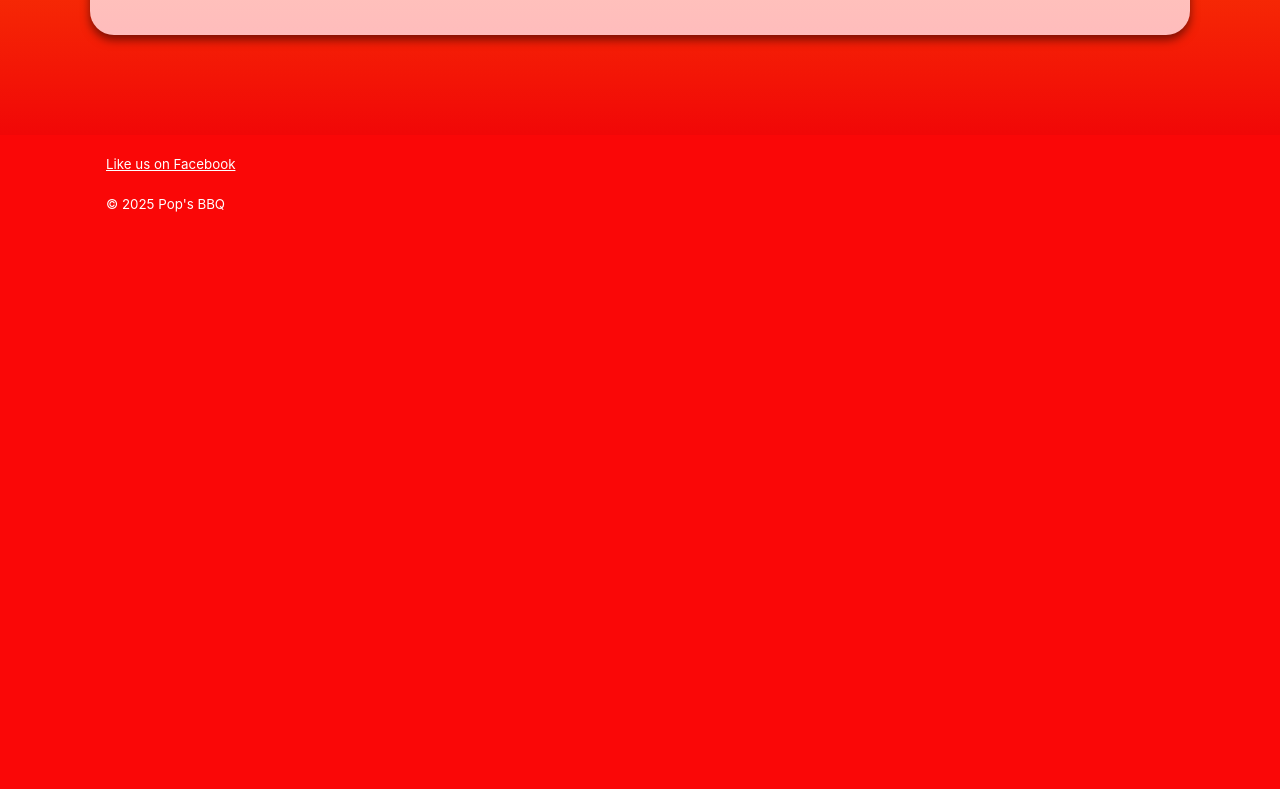
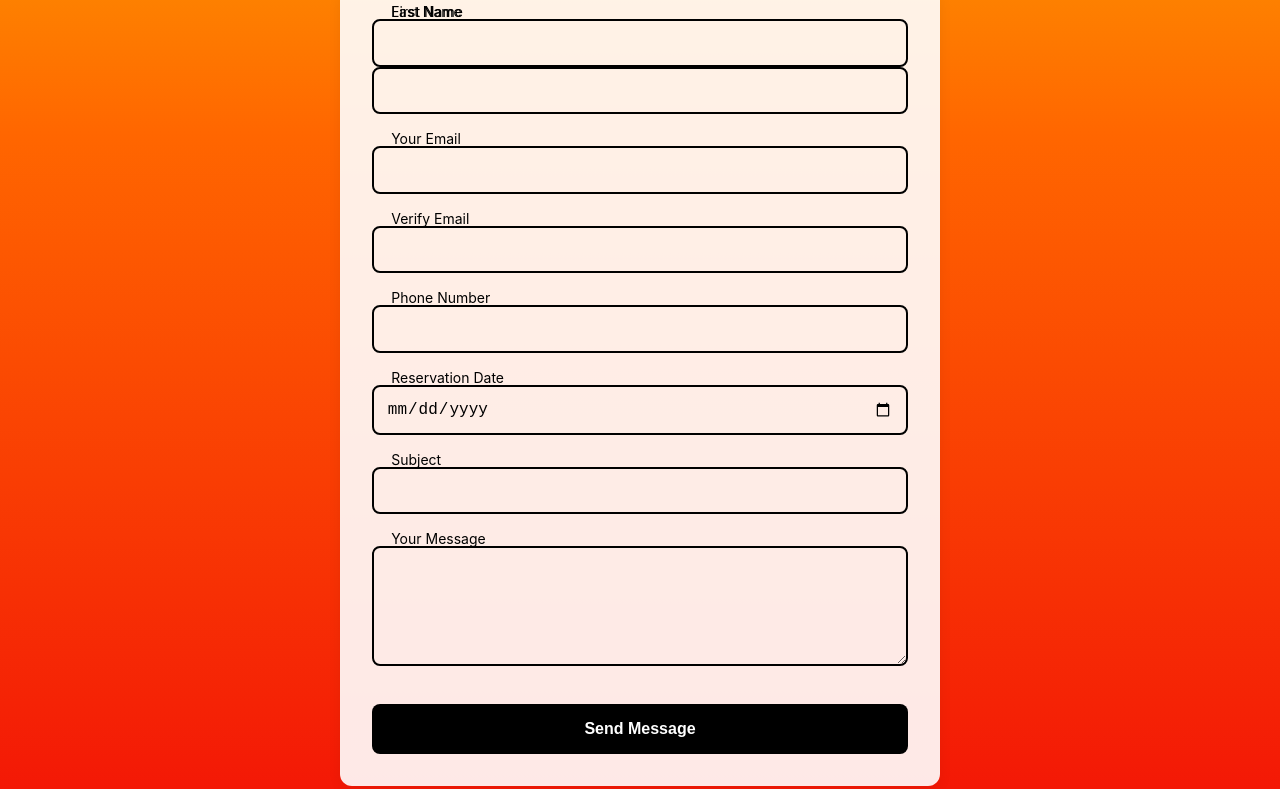
Before and after one commit to stockbae/pops-bbq, a React (Vite) app in the folder client/: page / in a window 1280 px wide. Shown: the part 2751-3540 px from the top of the page. Before the commit the page ends 2982 px from the top, so only its background shows below. Built offline with nearby package versions, Linux system fonts and the light colour scheme; no server answers; a web font is replaced by a local one.

Commit message:
Contact Form

```diff
--- a/client/src/components/ContactSection.jsx
+++ b/client/src/components/ContactSection.jsx
@@ -1,4 +1,5 @@
 import '../App.css';
+import React, { useState, useRef } from 'react';
 
 export default function ContactSection() {
   const handleSubmit = (e) => {
@@ -6,10 +7,46 @@ export default function ContactSection() {
     alert("Thank you for your message! We'll respond soon.");
     e.target.reset();
   };
+  const [form, setForm] = useState({
+    first_name: '',
+    last_name: '',
+    email: '',
+    verify: '',
+    phone: '',
+    reservation_date: '',
+    subject: '',
+    message: '',
+  });
+  const [loading, setLoading] = useState(false);
+  const [error, setError] = useState(null);
+  const [success, setSuccess] = useState(null);
+  const formRef = useRef(null);
+
+  function handleChange(e) {
+    const { name, value } = e.target;
+    setForm((prev) => ({ ...prev, [name]: value }));
+  }
+
+  function handlesSubmit(e) {
+    // Validate fields client-side (keep user on the page if validation fails)
+    setError(null);
+    setSuccess(null);
+
+    if (form.email !== form.verify) {
+      // Prevent submission if emails don't match
+      e.preventDefault();
+      setError('Email and verify email do not match');
+      return;
+    }
+
+    // Allow native form submission to the action URL (Formsubmit.co)
+    setLoading(true);
+    // Note: we don't call e.preventDefault() here so the browser will POST the form
+  }
 
   return (
     <section id="contact" className="panel">
-      <div className="container" id="contact-container">
+      <div className="container">
         <h2>Contact Us</h2>
         <form className="contact-form" onSubmit={handleSubmit}>
           <div className="form-group">
@@ -36,6 +73,118 @@ export default function ContactSection() {
             Send Message
           </button>
         </form>
+        <div className="contact-form-container">
+          <form
+            className="contact-form"
+            id="contactForm"
+            onSubmit={handlesSubmit}
+            ref={formRef}
+            method="POST"
+            action="https://formsubmit.co/bolajoka@matc.edu"
+          >
+            {/* Formsubmit.co recommended hidden inputs */}
+            <input type="hidden" name="_subject" value="New POPS contact" />
+            <input type="hidden" name="_captcha" value="false" />
+            <input type="hidden" name="_next" value={window.location.origin + '/thank-you.html'} />
+            <div className="form-group">
+              <input
+                type="text"
+                id="first_name"
+                name="first_name"
+                value={form.first_name}
+                onChange={handleChange}
+                required
+              />
+              <label htmlFor="first_name">First Name</label>
+
+              <input
+                type="text"
+                id="last_name"
+                name="last_name"
+                value={form.last_name}
+                onChange={handleChange}
+                required
+              />
+              <label htmlFor="last_name">Last Name</label>
+            </div>
+
+            <div className="form-group">
+              <input
+                type="email"
+                id="email"
+                name="email"
+                value={form.email}
+                onChange={handleChange}
+                required
+              />
+              <label htmlFor="email">Your Email</label>
+            </div>
+
+            <div className="form-group">
+              <input
+                type="email"
+                id="verify"
+                name="verify"
+                value={form.verify}
+                onChange={handleChange}
+                required
+              />
+              <label htmlFor="verify">Verify Email</label>
+            </div>
+
+            <div className="form-group">
+              <input
+                type="tel"
+                id="phone"
+                name="phone"
+                value={form.phone}
+                onChange={handleChange}
+              />
+              <label htmlFor="phone">Phone Number</label>
+            </div>
+
+            <div className="form-group">
+              <input
+                type="date"
+                id="reservation_date"
+                name="reservation_date"
+                value={form.reservation_date}
+                onChange={handleChange}
+              />
+              <label htmlFor="reservation_date">Reservation Date</label>
+            </div>
+
+            <div className="form-group">
+              <input
+                type="text"
+                id="subject"
+                name="subject"
+                value={form.subject}
+                onChange={handleChange}
+                required
+              />
+              <label htmlFor="subject">Subject</label>
+            </div>
+
+            <div className="form-group">
+              <textarea
+                id="message"
+                name="message"
+                value={form.message}
+                onChange={handleChange}
+                required
+              ></textarea>
+              <label htmlFor="message">Your Message</label>
+            </div>
+
+            <button type="submit" className="submit-btn" disabled={loading}>
+              {loading ? 'Sending...' : 'Send Message'}
+            </button>
+
+            {error && <div className="error">{error}</div>}
+            {success && <div className="success">{success}</div>}
+          </form>
+        </div>
       </div>
     </section>
   );
```
Also changed, not shown: 1 other file (tests, documents, lock files or other folders).
